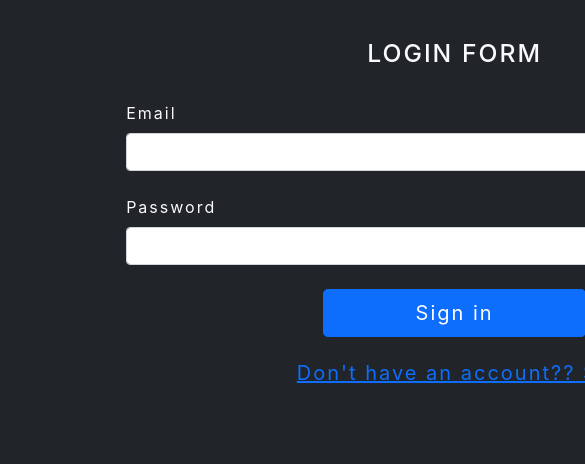
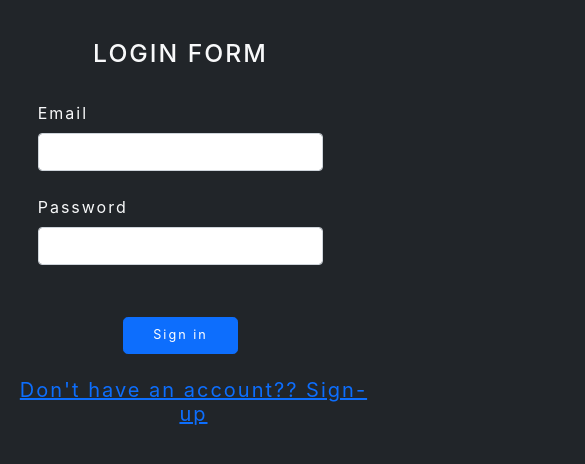
Before and after one commit to vishal-jagamani/todo-react, a React (Create React App) app: page / in a window 390 px wide. Shown: the top 464 px of the page, 585 px wide, since content can reach past the window. Built offline with nearby package versions, Linux system fonts and the light colour scheme.

Commit message:
css push2

```diff
--- a/src/components/login.css
+++ b/src/components/login.css
@@ -1,3 +1,59 @@
+@media only screen and (max-width: 450px) {
+    .body {
+        display: flex;
+        justify-content: center;
+        align-items: center;
+        height: 100vh;
+        /* width: 100%; */
+        margin: 0;
+        padding: 20%;
+    }
+
+    .form-class-body {
+        margin-left: 3%;
+        padding: 10%;
+        width: 40vh;
+        height: 100vh;
+    }
+
+    .h2 {
+        text-align: center;
+    }
+
+    .form-class div {
+        width: 110%;
+        margin-left: -5%;
+    }
+
+    .submit-btn {
+        width: 40%;
+        margin-left: 30%;
+    }
+
+    .sign-up-btn {
+        width: 140%;
+        padding: 0;
+        border: none;
+        text-decoration: underline;
+        margin-left: -15%;
+    }
+
+    .signup-form {
+        width: 70%;
+        margin-left: 15%;
+    }
+    .register-modal{
+        margin-top: -20%;
+    }
+
+    .signup-btn {
+        width: 40%;
+        margin-left: 28%;
+    }
+}
+
+
+@media only screen and (min-width: 600px) {
     .body {
         display: flex;
         justify-content: center;
@@ -45,3 +101,4 @@
         width: 20%;
         margin-left: 15%;
     }
+}
--- a/src/components/login.js
+++ b/src/components/login.js
@@ -146,7 +146,7 @@ function Login() {
         </p>
       </div>
 
-      <div className="modal fade" id="staticBackdrop" data-bs-keyboard="false">
+      <div className="modal fade register-modal" id="staticBackdrop" data-bs-keyboard="false">
         <div className="modal-dialog modal-dialog-centered">
           <div className="modal-content bg-dark text-light">
             <div className="modal-header text-light">
@@ -203,7 +203,7 @@ function Login() {
               <br />
               <div className="col-md-6">
                 <label for="inputEmail4" className="form-label">
-                  Confrim Password
+                  Confirm Password
                 </label>
                 <input
                   type="password"
--- a/src/index.css
+++ b/src/index.css
@@ -16,7 +16,7 @@ code {
 }
 
 
-@media only screen and (min-width: 400px) {
+@media only screen and (max-width: 450px) {
   .logout-btn {
     font-size: 1.5vh;
     position: absolute;
@@ -26,6 +26,7 @@ code {
   }
 
   .add-form {
+    font-size: 1.5vh;
     border-left: 4px solid aqua;
     border-right: 4px solid aqua;
     border-bottom: 4px solid aqua;
@@ -49,6 +50,7 @@ code {
   }
 
   .btn-class {
+    font-size: 1.5vh;
     display: flex;
     width: 70%;
     margin-left: -5%;
@@ -61,6 +63,7 @@ code {
   }
 
   .submit-btn {
+    font-size: 1.5vh;
     margin-left: 20%;
     margin-top: 10%;
   }
@@ -72,7 +75,7 @@ code {
 }
 
 
-@media only screen and (min-width: 480px) {
+/* @media only screen and (min-width: 480px) {
   .logout-btn {
     position: absolute;
     margin-left: 22%;
@@ -119,7 +122,7 @@ code {
     margin-left: 4%;
     margin-right: 4%;
   }
-}
+} */
 
 
 @media only screen and (min-width: 600px) {
```
Lines whose indentation alone changed are shown as unchanged.
